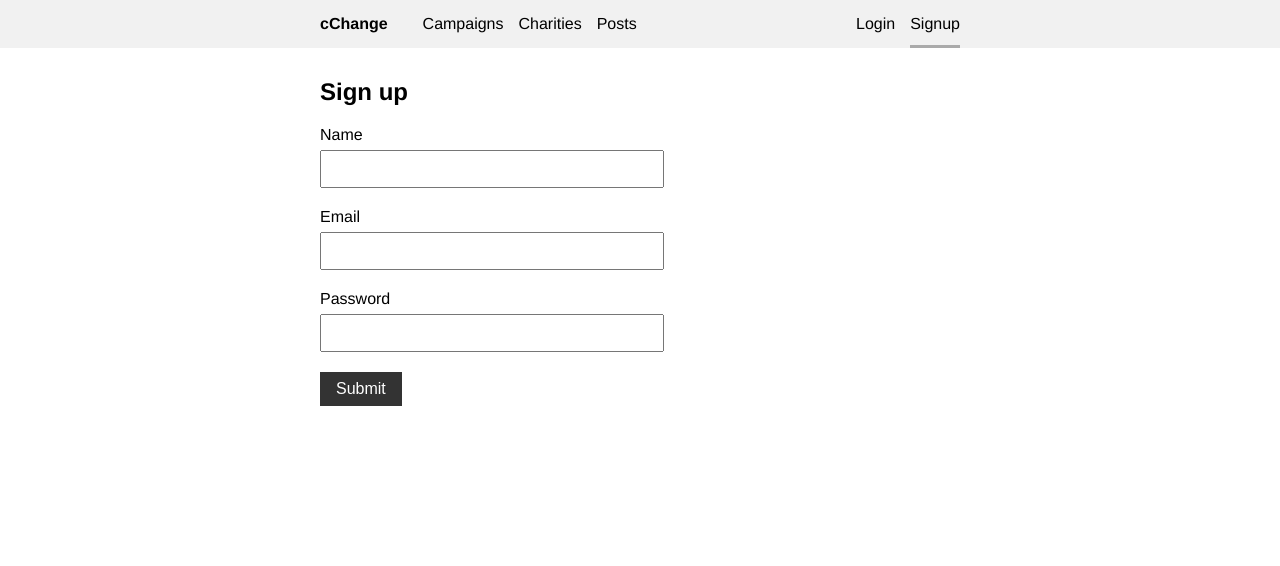
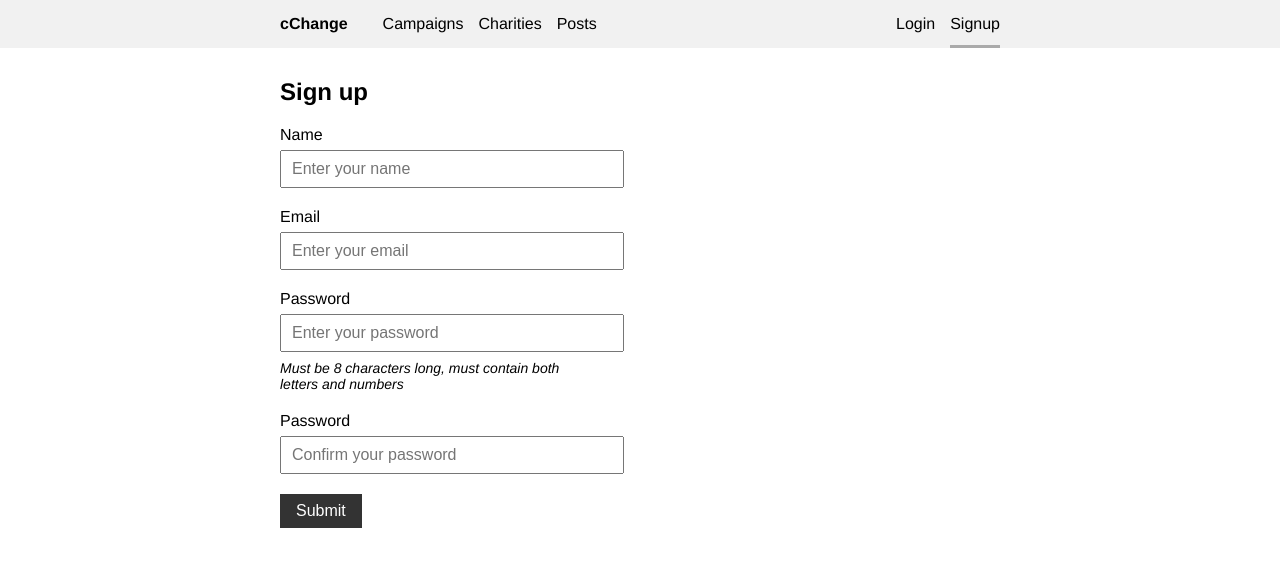
Before and after one commit to comp523-602/cchange-app-tomas, a React (Create React App) app: page /signup in a window 1280 px wide. Shown: the top 566 px of the page. Built offline with nearby package versions, Linux system fonts and the light colour scheme.

Commit message:
validation, FieldConfigs updates, campaign list for charity

```diff
--- a/src/components/Campaign.js
+++ b/src/components/Campaign.js
@@ -20,7 +20,7 @@ class Campaign extends Component {
   */
   render() {
     return (
-      <div className="container">
+      <div className="item row">
         <h3><a href={'/campaign/' + this.props.campaign.guid}>{this.props.campaign.name}</a></h3>
         <p>{this.props.campaign.description}</p>
       </div>
--- a/src/components/Charity.js
+++ b/src/components/Charity.js
@@ -20,10 +20,12 @@ class Charity extends Component {
   */
   render() {
     return (
-      <div className="container">
+      <div className="item row">
+	  	{ this.props.charity.logo
+		  ? <img src={this.props.charity.logo} />
+		  : null }
         <h3><a href={'/charity/' + this.props.charity.guid}>{this.props.charity.name}</a></h3>
         <p>{this.props.charity.description}</p>
-        <img src={this.props.charity.logo}/>
       </div>
     )
   }
--- a/src/components/Field.js
+++ b/src/components/Field.js
@@ -32,10 +32,10 @@ class Field extends Component {
 			<div className="field">
 				<span>{this.props.field.name}</span>
 				{ this.props.field.type === 'textarea'
-					? <textarea value={this.state.value} onChange={this.handleChange} placeholder={this.placeholder} ></textarea>
+					? <textarea value={this.state.value} onChange={this.handleChange} placeholder={this.props.field.placeholder} ></textarea>
 					: null }
 				{ this.props.field.type === 'text' || this.props.field.type === 'email' || this.props.field.type === 'password'
-					? <input type={this.props.field.type} value={this.state.value} onChange={this.handleChange} place={this.placeholder} />
+					? <input type={this.props.field.type} value={this.state.value} onChange={this.handleChange} placeholder={this.props.field.placeholder} />
 					: null }
 				{
 					this.props.field.type === 'singleImage'
@@ -44,11 +44,13 @@ class Field extends Component {
 						multiple={false}
 						accept="image/*"
 						>
-						<div>Drop or select your files here</div>
+						<div>Upload your image here</div>
 						<img src={this.state.uploadedFileCloudinaryUrl}/>
 					 </Dropzone>
 					 : null }
-
+				{ this.props.field.instructions
+					? <span className="instructions">{this.props.field.instructions}</span>
+					: null }
 			</div>
 		);
   	}
--- a/src/components/Form.js
+++ b/src/components/Form.js
@@ -4,6 +4,7 @@
 import React, { Component } from 'react';
 import Field from './Field';
 import Requests from './../modules/Requests';
+import Validation from './../modules/Validation';
 
 class Form extends Component {
 
@@ -64,6 +65,16 @@ class Form extends Component {
 			buttonText: 'Loading...',
 		})
 
+		// Validate form
+		var error = Validation.getErrorsFromForm(this.refs);
+		if (error) {
+			this.setState({
+				buttonText: 'Submit',
+				errorMessage: error,
+			})
+			return;
+		}
+
 		// Initialize requst address
 		var address = this.props.form.address;
 
--- a/src/css/main.css
+++ b/src/css/main.css
@@ -3,6 +3,7 @@
 * {margin:0px; padding:0px;}
 html, body {font-family:'Helvetica', 'Arial', sans-serif};
 div {box-sizing:border-box;}
+img {max-width:100%;}
 
 /* View */
 .view {padding-bottom:30px;}
@@ -13,7 +14,7 @@ div {box-sizing:border-box;}
 .row {margin-top:30px;}
 
 /* Container */
-.container {position:relative; max-width:640px; margin-left:auto; margin-right:auto; text-align:left;}
+.container {position:relative; max-width:720px; margin-left:auto; margin-right:auto; text-align:left;}
 
 /* COMPONENTS =============================================================== */
 
@@ -40,3 +41,9 @@ form .errorMessage {margin-top:20px; font-style:italic;}
 .field {display:block; margin-top:20px; width:100%; max-width:320px;}
 .field span {display:block; font-size:16px; margin-bottom:6px;}
 .field input, .field textarea {width:100%; padding:8px 10px; font-size:16px;}
+.field span.instructions {margin-top:8px; font-size:14px; margin-bottom:0px; font-style:italic;}
+
+.charityView img {max-height:240px;}
+
+/* Item */
+.item img {max-width:120px;}
--- a/src/modules/FieldConfigs.js
+++ b/src/modules/FieldConfigs.js
@@ -45,8 +45,9 @@ var FieldConfigs = {
 	 * @param {String} placeholder Placeholder for field
 	 * @return {Object} Password field configuration object
 	 */
-	password: function (placeholder) {
-		return {name: 'Password', type: 'password', value: '', placeholder: placeholder};
+	password: function (placeholder, instructions) {
+		return {name: 'Password', type: 'password', value: '', placeholder: placeholder,
+			instructions: instructions};
 	}
 };
 
--- a/src/modules/FormConfigs.js
+++ b/src/modules/FormConfigs.js
@@ -22,8 +22,8 @@ var FormConfigs = {
 			fields: {
 				name: FieldConfigs.text('Name', 'Enter your name'),
 				email: FieldConfigs.email('Enter your email'),
-				password: FieldConfigs.password('Must contain at least 8 characters and 1 number'),
-				// passwordVerify: FieldConfigs.password('')
+				password: FieldConfigs.password('Enter your password', 'Must be 8 characters long, must contain both letters and numbers'),
+				confirmPassword: FieldConfigs.password('Confirm your password'),
 			},
 			address: 'user.create',
 			base: function (ref) {
@@ -67,7 +67,7 @@ var FormConfigs = {
 			fields: {
 				name: FieldConfigs.text('Your Name', 'Enter your name'),
 				email: FieldConfigs.email('Enter your email'),
-				password: FieldConfigs.password('Must contain at least 8 characters and 1 number'),
+				password: FieldConfigs.password(),
 				charityName: FieldConfigs.text('Charity Name', "Enter your charity's name"),
 			},
 			address: 'user.create.charity',
@@ -92,7 +92,7 @@ var FormConfigs = {
 			fields: {
 				name: FieldConfigs.text('Name', 'Enter new charity name'),
 				description: FieldConfigs.textarea('Description', 'Enter new charity description'),
-				image: FieldConfigs.singleImage('imageURL')
+				image: FieldConfigs.singleImage('Logo'),
 			},
 			address: 'charity.edit',
 			base: function (ref) {
--- /dev/null
+++ b/src/modules/Validation.js
@@ -0,0 +1,36 @@
+/** @namespace modules/Validation */
+
+var Validation = {
+
+	/**
+	 * @memberof modules/Validation
+	 * @param {object} refs Object of fields referenced by Form
+	 * @return {string} Error message if form is invalid, null if form is valid
+	 */
+	getErrorsFromForm: function (refs) {
+
+		var passwordFields = [];
+		var errors = [];
+
+		for (var key in refs) {
+			var ref = refs[key];
+			var type = ref.props.field.type;
+
+			if (type === 'password') passwordFields.push(ref);
+		}
+
+		if (passwordFields.length === 2) {
+			if (!this.passwordMatch(passwordFields)) return "Passwords do not match";
+		}
+
+		return null;
+	},
+	passwordMatch: function (passwordFields) {
+		var password = passwordFields[0].state.value;
+		var confirm = passwordFields[1].state.value;
+		if (password === confirm) return true;
+		return false;
+	},
+};
+
+export default Validation;
--- a/src/views/CampaignsView.js
+++ b/src/views/CampaignsView.js
@@ -44,7 +44,7 @@ class CampaignsView extends Component {
 	render() {
 		return (
 			<div className="container">
-				<h1>Campaigns</h1>
+				<h1 className="row">Campaigns</h1>
 				{ this.state.campaigns[0]
 					?  this.state.campaigns.map((campaign, index) => {
 							return <Campaign campaign={campaign} key={index}/>
--- a/src/views/CharitiesView.js
+++ b/src/views/CharitiesView.js
@@ -40,7 +40,7 @@ class CharitiesView extends Component {
 	render() {
 		return (
 			<div className="container">
-				<h1>Charities</h1>
+				<h1 className="row">Charities</h1>
 				{ this.state.charities[0]
 					? this.state.charities.map((charity, index) => {
 							return <Charity charity={charity} key={index}/>
--- a/src/views/CharityView.js
+++ b/src/views/CharityView.js
@@ -19,6 +19,7 @@ class CharityView extends Component {
 			'charity': null,
 			'editLink': null,
 			'profilepictureURL': null,
+			'campaigns': null,
 		};
 	}
 
@@ -46,8 +47,21 @@ class CharityView extends Component {
 				'editLink': '/charityEdit/'+charity.guid,
 				'profilepictureURL': charity.logo,
 			})
-			console.log(this.state.charity)
-			// TODO: finish campaign listing
+		})
+
+		// Get campaigns from server
+		Requests.makeRequest('campaigns', {
+			'charity': charityGUID
+		}, (error, body) => {
+
+			// Get charity from response
+			var campaigns = body.campaigns;
+			if (!campaigns || !campaigns.length) return;
+
+			// Add charity to state
+			this.setState({
+				'campaigns': campaigns
+			})
 		})
 	}
 
@@ -57,7 +71,7 @@ class CharityView extends Component {
 	 */
 	render() {
 		return (
-			<div className="container row">
+			<div className="charityView container row">
 				{ this.state.charity
 					? (
 						<div className="objectHeader">
@@ -77,8 +91,8 @@ class CharityView extends Component {
 							<Link to={this.state.editLink}>Edit charity</Link>
 						</div>
 					: null }
-					{ this.state.charity && this.state.charity.campaigns
-						? this.state.charity.campaigns.map((campaign, index) => {
+					{ this.state && this.state.campaigns
+						? this.state.campaigns.map((campaign, index) => {
 								return <Campaign campaign={campaign} key={index}/>
 							})
 						: null}
```
